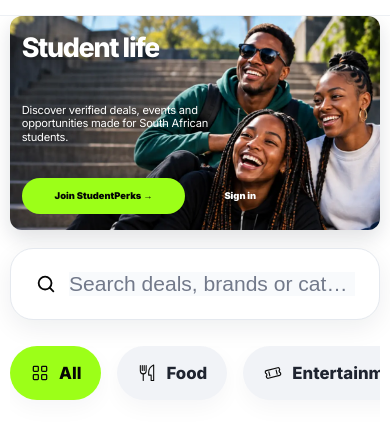
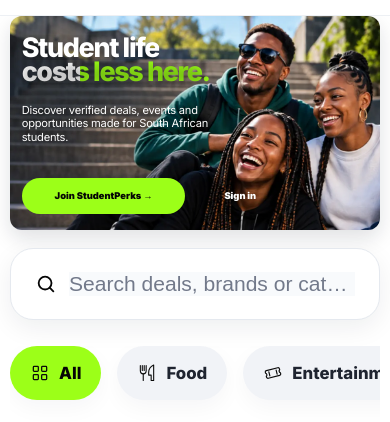
Before and after one commit to samuelhyerahyera7-sketch/studentperks, a plain HTML site: page index.html in a window 390 px wide. Shown: the part 63-485 px from the top of the page. Drawn offline with nearby package versions, Linux system fonts and the light colour scheme; no server answers.

Commit message:
Fix mobile hero typing second line

```diff
--- a/assets/desktop/tokens.css
+++ b/assets/desktop/tokens.css
@@ -4,16 +4,9 @@
   from { clip-path: inset(0 100% 0 0); -webkit-clip-path: inset(0 100% 0 0); }
   to { clip-path: inset(0 0 0 0); -webkit-clip-path: inset(0 0 0 0); }
 }
-@keyframes sp-reveal-costs {
+@keyframes sp-reveal-line2 {
   from { clip-path: inset(0 100% 0 0); -webkit-clip-path: inset(0 100% 0 0); }
   to { clip-path: inset(0 0 0 0); -webkit-clip-path: inset(0 0 0 0); }
-}
-@keyframes sp-reveal-green {
-  from { clip-path: inset(0 100% 0 0); -webkit-clip-path: inset(0 100% 0 0); }
-  to { clip-path: inset(0 0 0 0); -webkit-clip-path: inset(0 0 0 0); }
-}
-@keyframes sp-caret {
-  50% { opacity: .25; }
 }
 
 @media (max-width: 700px) {
@@ -39,12 +32,12 @@
     pointer-events: auto !important;
   }
 
-  /* Hide the original headline markup. The three typing parts below are independent layers. */
-  html body.public-redesign section.mock-hero .mock-hero-copy h1 {
+  html body.public-redesign section.mock-hero .mock-hero-copy h1,
+  html body.public-redesign section.mock-hero .mock-hero-copy > p {
     display: none !important;
   }
 
-  /* 1. Student life */
+  /* Line 1: Student life */
   html body.public-redesign section.mock-hero .mock-hero-copy::before {
     content: 'Student life' !important;
     position: absolute !important;
@@ -70,38 +63,16 @@
     animation: sp-reveal-line1 1.15s steps(12, end) .2s forwards !important;
   }
 
-  /* Use the existing paragraph only as a reliable host for line 2 of the typing headline. */
-  html body.public-redesign section.mock-hero .mock-hero-copy > p {
+  /* Line 2: costs less here.  Kept on the same reliable host as line 1. */
+  html body.public-redesign section.mock-hero .mock-hero-copy::after {
+    content: 'costs less here.' !important;
+    position: absolute !important;
     display: block !important;
-    position: absolute !important;
     top: clamp(42px, 11.1vw, 53px) !important;
     left: clamp(10px, 3vw, 14px) !important;
-    width: 72% !important;
-    max-width: 310px !important;
-    height: 36px !important;
-    margin: 0 !important;
-    padding: 0 !important;
-    font-size: 0 !important;
-    line-height: 1 !important;
-    color: transparent !important;
-    overflow: visible !important;
-    visibility: visible !important;
-    opacity: 1 !important;
-    z-index: 91 !important;
-    pointer-events: none !important;
-  }
-
-  /* 2. costs */
-  html body.public-redesign section.mock-hero .mock-hero-copy > p::before {
-    content: 'costs ' !important;
-    position: absolute !important;
-    display: block !important;
-    top: 0 !important;
-    left: 0 !important;
     width: max-content !important;
     overflow: visible !important;
     white-space: nowrap !important;
-    color: #fff !important;
     font-family: 'Inter', Arial, sans-serif !important;
     font-size: clamp(25px, 6.9vw, 32px) !important;
     line-height: .94 !important;
@@ -110,35 +81,15 @@
     text-shadow: 0 2px 12px rgba(0,0,0,.42) !important;
     visibility: visible !important;
     opacity: 1 !important;
-    z-index: 92 !important;
+    z-index: 91 !important;
+    pointer-events: none !important;
+    background: linear-gradient(90deg, #fff 0 31%, #9cff18 31% 100%) !important;
+    -webkit-background-clip: text !important;
+    background-clip: text !important;
+    color: transparent !important;
     clip-path: inset(0 100% 0 0);
     -webkit-clip-path: inset(0 100% 0 0);
-    animation: sp-reveal-costs .58s steps(6, end) 1.35s forwards !important;
-  }
-
-  /* 3. less here. */
-  html body.public-redesign section.mock-hero .mock-hero-copy > p::after {
-    content: 'less here.|' !important;
-    position: absolute !important;
-    display: block !important;
-    top: 0 !important;
-    left: 2.18em !important;
-    width: max-content !important;
-    overflow: visible !important;
-    white-space: nowrap !important;
-    color: #9cff18 !important;
-    font-family: 'Inter', Arial, sans-serif !important;
-    font-size: clamp(25px, 6.9vw, 32px) !important;
-    line-height: .94 !important;
-    font-weight: 800 !important;
-    letter-spacing: -.05em !important;
-    text-shadow: 0 2px 12px rgba(0,0,0,.42) !important;
-    visibility: visible !important;
-    opacity: 1 !important;
-    z-index: 93 !important;
-    clip-path: inset(0 100% 0 0);
-    -webkit-clip-path: inset(0 100% 0 0);
-    animation: sp-reveal-green 1.05s steps(11, end) 1.93s forwards, sp-caret .72s step-end 3.1s infinite !important;
+    animation: sp-reveal-line2 1.45s steps(16, end) 1.35s forwards !important;
   }
 
   html body.public-redesign section.mock-hero .mock-actions {
@@ -183,13 +134,9 @@
 
 @media (max-width: 700px) and (prefers-reduced-motion: reduce) {
   html body.public-redesign section.mock-hero .mock-hero-copy::before,
-  html body.public-redesign section.mock-hero .mock-hero-copy > p::before,
-  html body.public-redesign section.mock-hero .mock-hero-copy > p::after {
+  html body.public-redesign section.mock-hero .mock-hero-copy::after {
     animation: none !important;
     clip-path: none !important;
     -webkit-clip-path: none !important;
   }
-  html body.public-redesign section.mock-hero .mock-hero-copy > p::after {
-    content: 'less here.' !important;
-  }
 }
```
